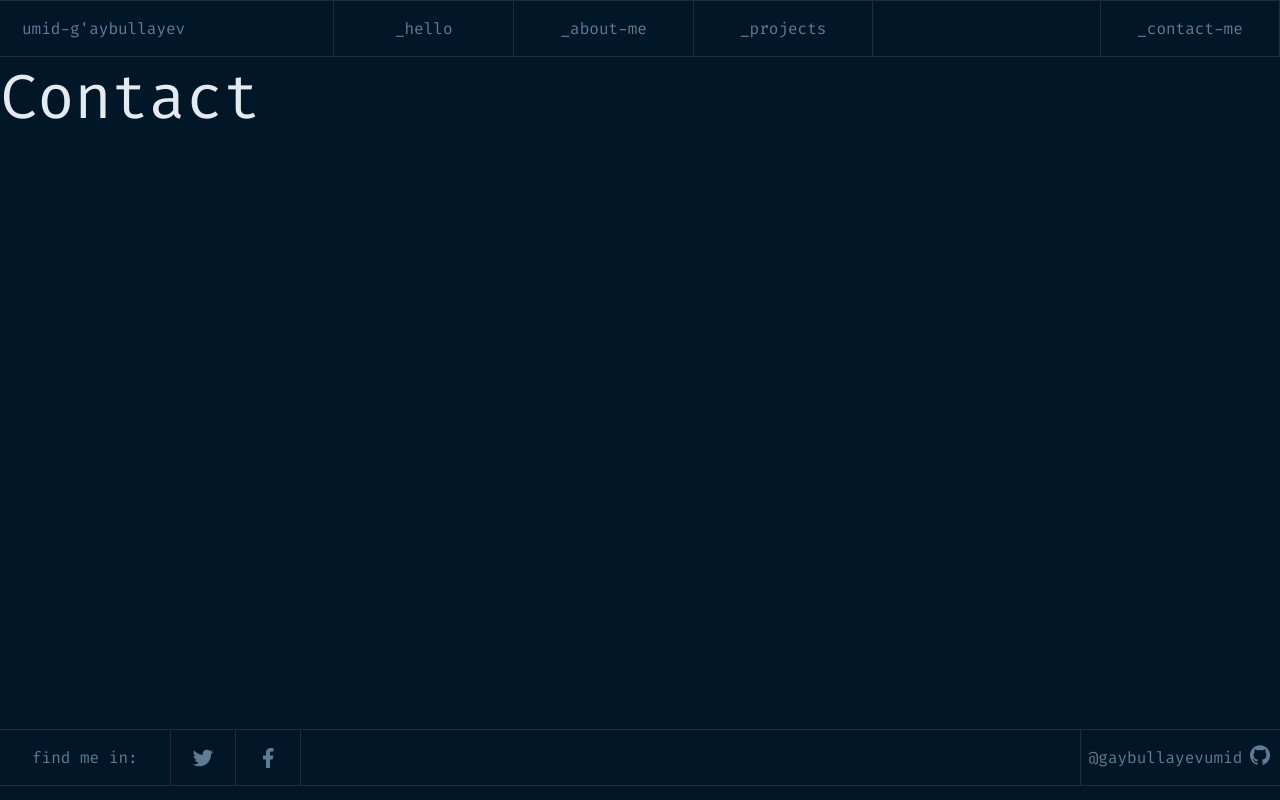
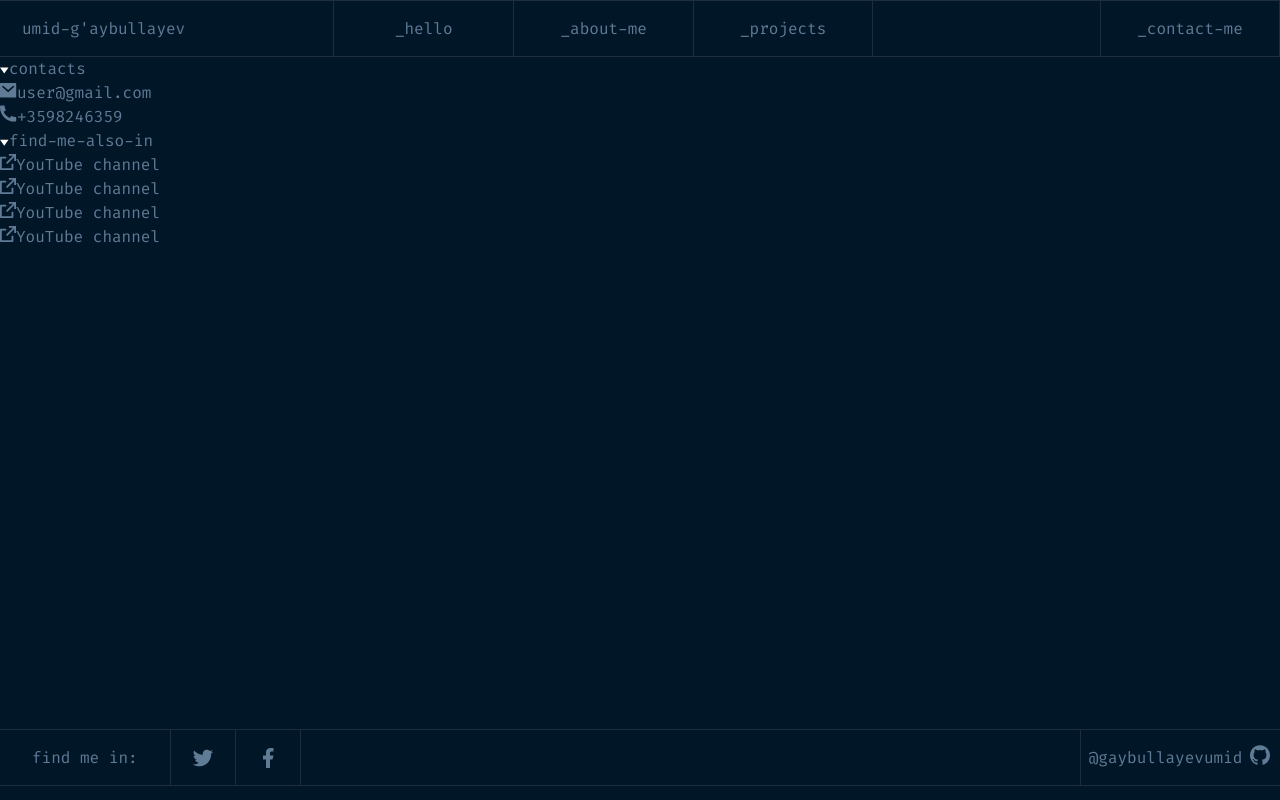
Before and after one commit to gaybullayevumid/djangoTelegramBot, a React (Vite) app: page /contact in a window 1280 px wide. Built offline with nearby package versions, Linux system fonts and the light colour scheme.

Commit message:
init: app

```diff
--- a/src/components/Contact/Contact.jsx
+++ b/src/components/Contact/Contact.jsx
@@ -4,7 +4,68 @@ import './Contact.css'
 export default function Contact() {
   return (
     <div className='contact'>
-      <h1>Contact</h1>
+      <div className="sidebar">
+        <div className="title">
+          <p>
+            <svg width="9" height="7" viewBox="0 0 9 7" fill="none" xmlns="http://www.w3.org/2000/svg">
+              <path d="M4.24998 6.58521L-3.10421e-05 0.585206L8.5 0.585205L4.24998 6.58521Z" fill="white" />
+            </svg>
+            contacts
+          </p>
+          <div className="folder">
+            <p>
+              <svg width="17" height="15" viewBox="0 0 17 15" fill="none" xmlns="http://www.w3.org/2000/svg">
+                <path d="M0.811096 0H15.4108C15.6259 0 15.8322 0.0854545 15.9844 0.237565C16.1365 0.389675 16.2219 0.59598 16.2219 0.811096V13.7886C16.2219 14.0038 16.1365 14.2101 15.9844 14.3622C15.8322 14.5143 15.6259 14.5997 15.4108 14.5997H0.811096C0.59598 14.5997 0.389675 14.5143 0.237565 14.3622C0.0854545 14.2101 0 14.0038 0 13.7886V0.811096C0 0.59598 0.0854545 0.389675 0.237565 0.237565C0.389675 0.0854545 0.59598 0 0.811096 0ZM8.15963 7.04275L2.95888 2.62633L1.90851 3.86244L8.17017 9.17918L14.3191 3.85838L13.2582 2.6312L8.16044 7.04275H8.15963Z" fill="#607B96" />
+              </svg>
+              user@gmail.com
+            </p>
+            <p>
+              <svg width="17" height="17" viewBox="0 0 17 17" fill="none" xmlns="http://www.w3.org/2000/svg">
+                <path d="M16.221 12.496V15.6825C16.2211 15.9107 16.1347 16.1304 15.9791 16.2973C15.8236 16.4642 15.6105 16.5659 15.3829 16.5819C14.9891 16.6089 14.6674 16.6234 14.4187 16.6234C6.45507 16.6234 0 10.1683 0 2.20468C0 1.95596 0.0135175 1.63424 0.0414537 1.24043C0.0574246 1.01283 0.159129 0.799769 0.326046 0.644225C0.492962 0.488682 0.712664 0.402241 0.940819 0.402344H4.12735C4.23913 0.402231 4.34696 0.44367 4.4299 0.518613C4.51283 0.593555 4.56495 0.69665 4.57613 0.80787C4.59686 1.01514 4.61578 1.18005 4.63381 1.30531C4.8129 2.55517 5.17992 3.77076 5.72242 4.91089C5.80803 5.09112 5.75215 5.3065 5.58994 5.42185L3.64522 6.81145C4.83427 9.58205 7.04222 11.79 9.81282 12.979L11.2006 11.0379C11.2573 10.9586 11.3401 10.9017 11.4345 10.8772C11.5288 10.8527 11.6288 10.862 11.717 10.9037C12.857 11.4451 14.0723 11.8112 15.3217 11.9896C15.4469 12.0076 15.6118 12.0274 15.8173 12.0472C15.9284 12.0586 16.0312 12.1108 16.106 12.1937C16.1807 12.2767 16.2221 12.3844 16.2219 12.496H16.221Z" fill="#607B96" />
+              </svg>
+              +3598246359
+            </p>
+          </div>
+        </div>
+
+        <div className="title">
+          <p>
+            <svg width="9" height="7" viewBox="0 0 9 7" fill="none" xmlns="http://www.w3.org/2000/svg">
+              <path d="M4.24998 6.85962L-3.10421e-05 0.85962L8.5 0.859619L4.24998 6.85962Z" fill="white" />
+            </svg>
+            find-me-also-in
+          </p>
+          <div className="folder">
+            <p>
+              <svg width="16" height="16" viewBox="0 0 16 16" fill="none" xmlns="http://www.w3.org/2000/svg">
+                <path d="M6.22222 2.66667V4.44444H1.77778V14.2222H11.5556V9.77778H13.3333V15.1111C13.3333 15.3469 13.2397 15.573 13.073 15.7397C12.9063 15.9064 12.6802 16 12.4444 16H0.888889C0.653141 16 0.427048 15.9064 0.260349 15.7397C0.0936505 15.573 0 15.3469 0 15.1111V3.55556C0 3.31981 0.0936505 3.09372 0.260349 2.92702C0.427048 2.76032 0.653141 2.66667 0.888889 2.66667H6.22222ZM16 0V7.11111H14.2222V3.03378L7.29511 9.96178L6.03822 8.70489L12.9644 1.77778H8.88889V0H16Z" fill="#607B96" />
+              </svg>
+              YouTube channel
+            </p>
+
+            <p>
+              <svg width="16" height="16" viewBox="0 0 16 16" fill="none" xmlns="http://www.w3.org/2000/svg">
+                <path d="M6.22222 2.66667V4.44444H1.77778V14.2222H11.5556V9.77778H13.3333V15.1111C13.3333 15.3469 13.2397 15.573 13.073 15.7397C12.9063 15.9064 12.6802 16 12.4444 16H0.888889C0.653141 16 0.427048 15.9064 0.260349 15.7397C0.0936505 15.573 0 15.3469 0 15.1111V3.55556C0 3.31981 0.0936505 3.09372 0.260349 2.92702C0.427048 2.76032 0.653141 2.66667 0.888889 2.66667H6.22222ZM16 0V7.11111H14.2222V3.03378L7.29511 9.96178L6.03822 8.70489L12.9644 1.77778H8.88889V0H16Z" fill="#607B96" />
+              </svg>
+              YouTube channel
+            </p>
+
+            <p>
+              <svg width="16" height="16" viewBox="0 0 16 16" fill="none" xmlns="http://www.w3.org/2000/svg">
+                <path d="M6.22222 2.66667V4.44444H1.77778V14.2222H11.5556V9.77778H13.3333V15.1111C13.3333 15.3469 13.2397 15.573 13.073 15.7397C12.9063 15.9064 12.6802 16 12.4444 16H0.888889C0.653141 16 0.427048 15.9064 0.260349 15.7397C0.0936505 15.573 0 15.3469 0 15.1111V3.55556C0 3.31981 0.0936505 3.09372 0.260349 2.92702C0.427048 2.76032 0.653141 2.66667 0.888889 2.66667H6.22222ZM16 0V7.11111H14.2222V3.03378L7.29511 9.96178L6.03822 8.70489L12.9644 1.77778H8.88889V0H16Z" fill="#607B96" />
+              </svg>
+              YouTube channel
+            </p>
+
+            <p>
+              <svg width="16" height="16" viewBox="0 0 16 16" fill="none" xmlns="http://www.w3.org/2000/svg">
+                <path d="M6.22222 2.66667V4.44444H1.77778V14.2222H11.5556V9.77778H13.3333V15.1111C13.3333 15.3469 13.2397 15.573 13.073 15.7397C12.9063 15.9064 12.6802 16 12.4444 16H0.888889C0.653141 16 0.427048 15.9064 0.260349 15.7397C0.0936505 15.573 0 15.3469 0 15.1111V3.55556C0 3.31981 0.0936505 3.09372 0.260349 2.92702C0.427048 2.76032 0.653141 2.66667 0.888889 2.66667H6.22222ZM16 0V7.11111H14.2222V3.03378L7.29511 9.96178L6.03822 8.70489L12.9644 1.77778H8.88889V0H16Z" fill="#607B96" />
+              </svg>
+              YouTube channel
+            </p>
+          </div>
+        </div>
+      </div>
     </div>
   )
 }
```
